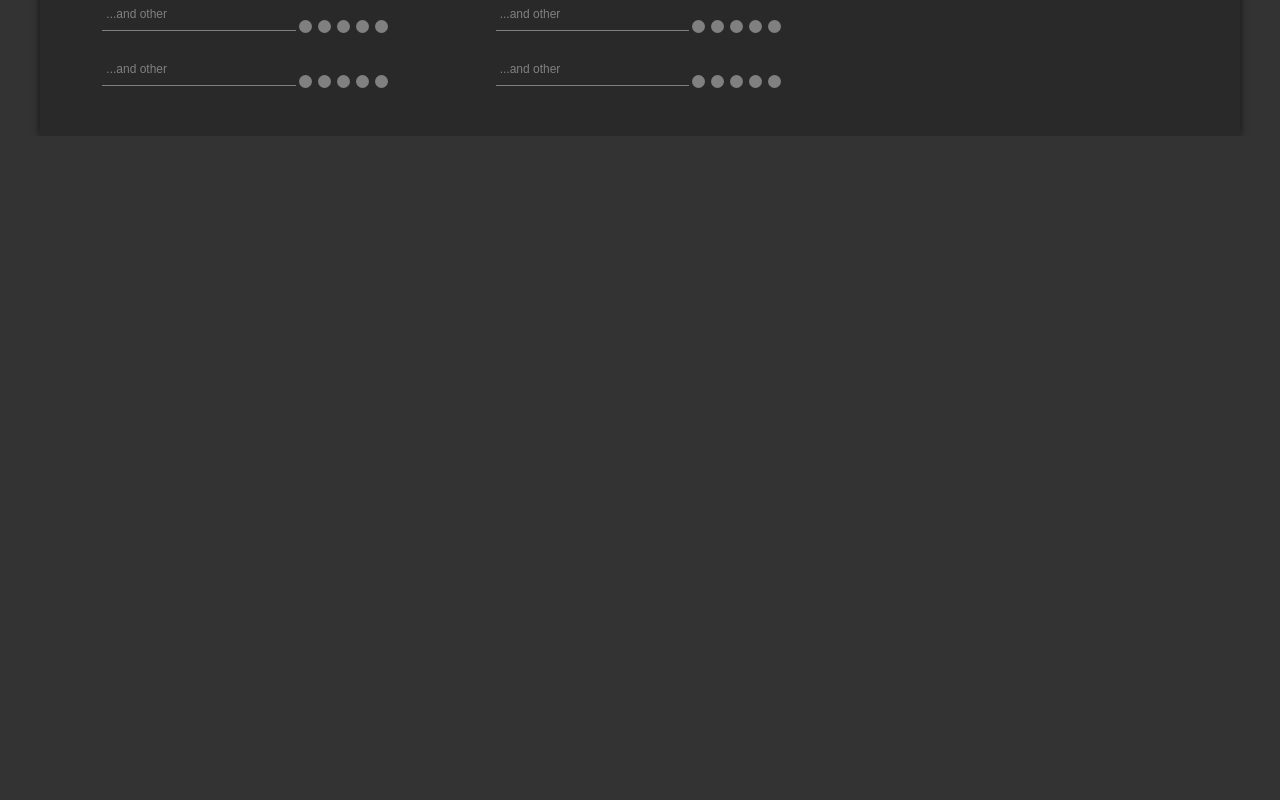
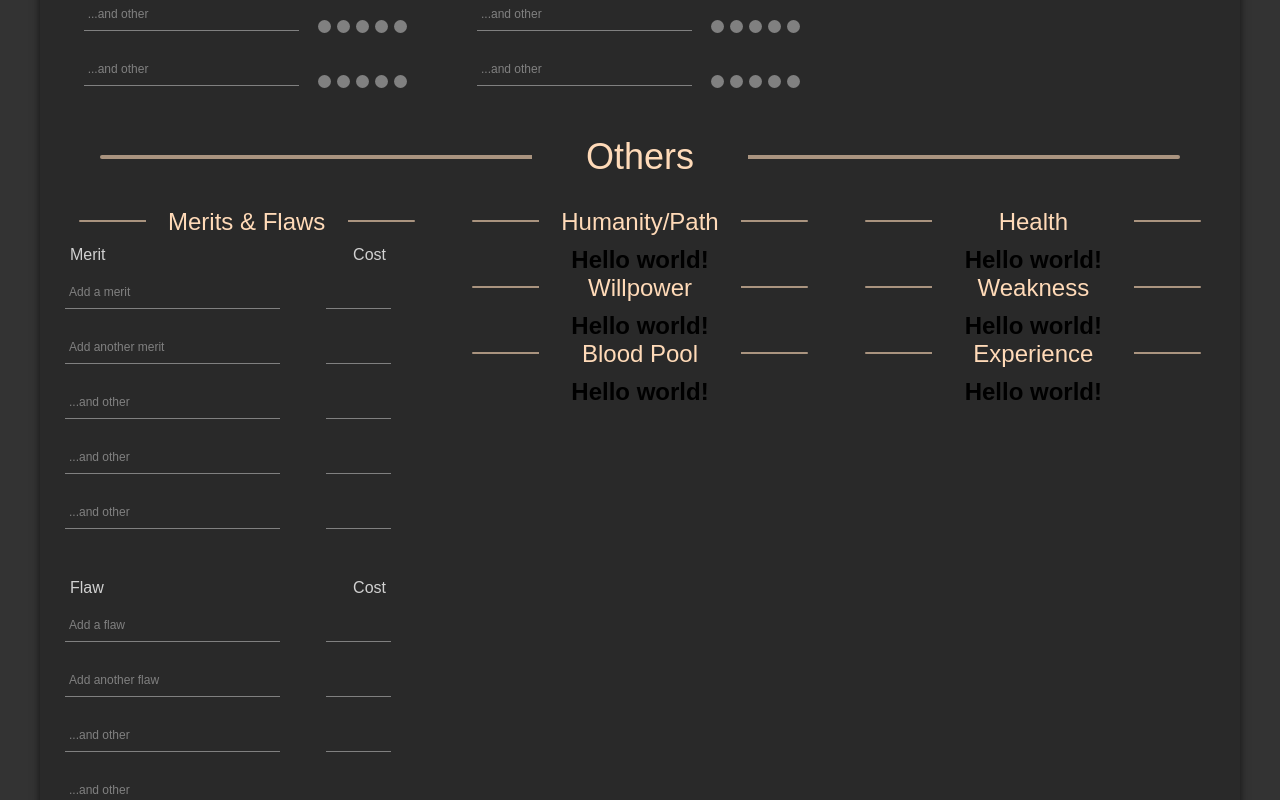
Before and after one commit to Yotfil/cv-vampires, a React (Vite) app: page / in a window 1280 px wide. Shown: the part 1740-2540 px from the top of the page. Before the commit the page ends 1876 px from the top, so only its background shows below. Built offline with nearby package versions, Linux system fonts and the light colour scheme; what webfontloader would draw is missing.

Commit message:
merits&flaws added

```diff
--- a/package.json
+++ b/package.json
@@ -15,7 +15,7 @@
     "html2pdf.js": "^0.9.0",
     "react": "^18.2.0",
     "react-dom": "^18.2.0",
-    "react-helmet": "^6.1.0",
+    "react-helmet-async": "^1.3.0",
     "styled-components": "^5.3.5",
     "uuid": "^8.3.2",
     "webfontloader": "^1.6.28"
--- a/src/App.jsx
+++ b/src/App.jsx
@@ -7,7 +7,8 @@ import Attributes from './components/Attributes'
 import Abilities from './components/Abilities'
 import Advantages from './components/Advantages'
 import DownloadButton from './components/DownloadButton'
-import { Helmet } from 'react-helmet'
+import Others from './components/Others'
+import { Helmet, HelmetProvider } from 'react-helmet-async'
 
 WebFont.load({
   google: {
@@ -16,7 +17,7 @@ WebFont.load({
 })
 function App() {
   return (
-    <>
+    <HelmetProvider>
       <Helmet>
         <link rel='shortcut icon' href='./favicon.png' type='image/x-icon' />
         <title>Vampires Masquerade</title>
@@ -36,8 +37,11 @@ function App() {
         <Container subtitle={'Advantages'}>
           <Advantages />
         </Container>
+        <Container subtitle={'Others'}>
+          <Others />
+        </Container>
       </Main>
-    </>
+    </HelmetProvider>
   )
 }
 
--- /dev/null
+++ b/src/components/ColumnOthers.jsx
@@ -0,0 +1,49 @@
+import styled from 'styled-components'
+
+const ColumnOthers = ({ children, title }) => {
+  return (
+    <Div>
+      <TitleColumn>{title}</TitleColumn>
+      {children}
+    </Div>
+  )
+}
+
+const Div = styled.div`
+  display: flex;
+  flex-direction: column;
+  justify-content: flex-start;
+  align-items: center;
+  width: 100%;
+`
+
+const TitleColumn = styled.h4`
+  width: 100%;
+  color: #ffdab8;
+  font-size: 24px;
+  margin-bottom: 10px;
+  text-align: center;
+  font-weight: 100;
+  position: relative;
+  &::before {
+    content: '';
+    height: 2px;
+    width: 90%;
+    margin: auto;
+    background: rgb(255, 218, 184);
+    background: linear-gradient(
+      90deg,
+      rgba(255, 218, 184, 0.5998600123643207) 20%,
+      rgba(255, 218, 184, 0) 20%,
+      rgba(255, 218, 184, 0) 50%,
+      rgba(255, 218, 184, 0) 80%,
+      rgba(255, 218, 184, 0.6026611328125) 80%
+    );
+    position: absolute;
+    top: calc(50% - 2px);
+    left: 5%;
+    border-radius: 10px;
+  }
+`
+
+export default ColumnOthers
--- a/src/components/DownloadButton.jsx
+++ b/src/components/DownloadButton.jsx
@@ -48,6 +48,7 @@ const ButtonDownload = styled.button`
   flex-direction: column;
   justify-content: center;
   align-items: center;
+  cursor: pointer;
 `
 const Span = styled.span`
   font-size: 12px;
--- a/src/components/InputCheck.jsx
+++ b/src/components/InputCheck.jsx
@@ -63,6 +63,16 @@ const InputCheck = ({ propertyItem }) => {
     }
   }
 
+  const clearPoints = () => {
+    const newArray = inputsProperties.map((property, index) => {
+      return {
+        ...property,
+        bgColor: 'inactive',
+      }
+    })
+    setInputsProperties(newArray)
+  }
+
   return (
     <ContainerProperty>
       {propertyItem.name ? (
@@ -73,8 +83,9 @@ const InputCheck = ({ propertyItem }) => {
       ) : (
         <InputGroup input={propertyItem} />
       )}
+      {!propertyItem.line ? (
         <ContainerPoints>
-        {inputsProperties.map((item, index) => {
+          {inputsProperties.map(item => {
             return (
               <SpanPoint
                 key={item.id}
@@ -82,13 +93,40 @@ const InputCheck = ({ propertyItem }) => {
                 onMouseEnter={checkedPoint}
                 onMouseLeave={uncheckedPoint}
                 onClick={confirmPoint}
+                onDoubleClick={clearPoints}
                 className={item.bgColor}></SpanPoint>
             )
           })}
         </ContainerPoints>
+      ) : (
+        <Input type='number' />
+      )}
     </ContainerProperty>
   )
 }
+
+const Input = styled.input`
+  width: 20%;
+  font-size: 16px;
+  color: #d1d1d1;
+  border: none;
+  outline: none;
+  background-color: transparent;
+  border-bottom: 1px solid gray;
+  padding: 8px 4px;
+  margin: 5px 0;
+  -moz-appearance: textfield;
+  &::placeholder {
+    font-size: 12px;
+    color: gray;
+  }
+  &.withoutLabel {
+    padding: 8px 4px;
+  }
+  &::-webkit-inner-spin-button {
+    -webkit-appearance: none;
+  }
+`
 
 const SpanPoint = styled.div.attrs(props => ({ className: props.className }))`
   border-radius: 50%;
@@ -119,7 +157,7 @@ const ContainerProperty = styled.div`
   justify-content: space-between;
   align-items: flex-end;
   padding: 5px;
-  width: 80%;
+  width: 90%;
 `
 const Conector = styled.span`
   border-bottom: 1px solid gray;
--- /dev/null
+++ b/src/components/MeritsAndFlaw.jsx
@@ -0,0 +1,18 @@
+import { othersData } from '../data/propertiesList'
+import SectionMeritsAndFlow from './SectionMeritsAndFlow'
+
+const MeritsAndFlaw = () => {
+  return (
+    <>
+      {othersData.map(otherData => {
+        return (
+          <SectionMeritsAndFlow
+            key={otherData.id}
+            otherData={otherData}></SectionMeritsAndFlow>
+        )
+      })}
+    </>
+  )
+}
+
+export default MeritsAndFlaw
--- /dev/null
+++ b/src/components/Others.jsx
@@ -0,0 +1,32 @@
+import ColumnOthers from './ColumnOthers'
+import MeritsAndFlaw from './MeritsAndFlaw'
+
+const Others = () => {
+  return (
+    <>
+      <ColumnOthers title={'Merits & Flaws'}>
+        <MeritsAndFlaw />
+      </ColumnOthers>
+      <ColumnOthers title={'Humanity/Path'}>
+        <h1>Hello world!</h1>
+        <ColumnOthers title={'Willpower'}>
+          <h1>Hello world!</h1>
+        </ColumnOthers>
+        <ColumnOthers title={'Blood Pool'}>
+          <h1>Hello world!</h1>
+        </ColumnOthers>
+      </ColumnOthers>
+      <ColumnOthers title={'Health'}>
+        <h1>Hello world!</h1>
+        <ColumnOthers title={'Weakness'}>
+          <h1>Hello world!</h1>
+        </ColumnOthers>
+        <ColumnOthers title={'Experience'}>
+          <h1>Hello world!</h1>
+        </ColumnOthers>
+      </ColumnOthers>
+    </>
+  )
+}
+
+export default Others
--- a/src/components/PropertiesBox.jsx
+++ b/src/components/PropertiesBox.jsx
@@ -13,7 +13,7 @@ const PropertiesBox = ({ columnProperties }) => {
   )
 }
 
-const TitleColumn = styled.h3`
+const TitleColumn = styled.h4`
   color: #ffdab8;
   font-size: 24px;
   margin-bottom: 10px;
--- /dev/null
+++ b/src/components/SectionMeritsAndFlow.jsx
@@ -0,0 +1,37 @@
+import styled from 'styled-components'
+import InputCheck from './InputCheck'
+
+const SectionMeritsAndFlow = ({ otherData }) => {
+  return (
+    <Section>
+      <Div>
+        <P>{otherData.subTitles[0]}</P>
+        <P>{otherData.subTitles[1]}</P>
+      </Div>
+      <div>
+        {otherData.properties.map(property => {
+          return (
+            <InputCheck key={property.id} propertyItem={property}></InputCheck>
+          )
+        })}
+      </div>
+    </Section>
+  )
+}
+
+const P = styled.p`
+  color: #d1d1d1;
+  font-weight: 100;
+`
+const Div = styled.div`
+  display: flex;
+  justify-content: space-between;
+  align-items: center;
+  width: 90%;
+  padding: 0 10px;
+`
+const Section = styled.section`
+  margin-bottom: 40px;
+`
+
+export default SectionMeritsAndFlow
--- a/src/data/propertiesList.js
+++ b/src/data/propertiesList.js
@@ -11,11 +11,11 @@ const attributesData = [
       },
       {
         id: v4(),
-        name: 'Strength',
+        name: 'Dexterity',
       },
       {
         id: v4(),
-        name: 'Strength',
+        name: 'Stamina',
       },
     ],
   },
@@ -290,4 +290,91 @@ const advantagesData = [
   },
 ]
 
-export { attributesData, abilitiesData, advantagesData }
+const othersData = [
+  {
+    id: v4(),
+    titleColumn: 'Merits & Flaws',
+    subTitles: ['Merit', 'Cost'],
+    properties: [
+      {
+        id: v4(),
+        name: '',
+        type: 'text',
+        line: true,
+        placeholder: 'Add a merit',
+      },
+      {
+        id: v4(),
+        name: '',
+        type: 'text',
+        line: true,
+        placeholder: 'Add another merit',
+      },
+      {
+        id: v4(),
+        name: '',
+        type: 'text',
+        line: true,
+        placeholder: '...and other',
+      },
+      {
+        id: v4(),
+        name: '',
+        type: 'text',
+        line: true,
+        placeholder: '...and other',
+      },
+      {
+        id: v4(),
+        name: '',
+        type: 'text',
+        line: true,
+        placeholder: '...and other',
+      },
+    ],
+  },
+  {
+    id: v4(),
+    titleColumn: 'Merits & Flaws',
+    subTitles: ['Flaw', 'Cost'],
+    properties: [
+      {
+        id: v4(),
+        name: '',
+        type: 'text',
+        line: true,
+        placeholder: 'Add a flaw',
+      },
+      {
+        id: v4(),
+        name: '',
+        type: 'text',
+        line: true,
+        placeholder: 'Add another flaw',
+      },
+      {
+        id: v4(),
+        name: '',
+        type: 'text',
+        line: true,
+        placeholder: '...and other',
+      },
+      {
+        id: v4(),
+        name: '',
+        type: 'text',
+        line: true,
+        placeholder: '...and other',
+      },
+      {
+        id: v4(),
+        name: '',
+        type: 'text',
+        line: true,
+        placeholder: '...and other',
+      },
+    ],
+  },
+]
+
+export { attributesData, abilitiesData, advantagesData, othersData }
```
Also changed, not shown: src/components/Humanity-Path.jsx (added, +7 -0 lines), 1 other file (tests, documents, lock files or other folders). Lines whose indentation alone changed are shown as unchanged.
